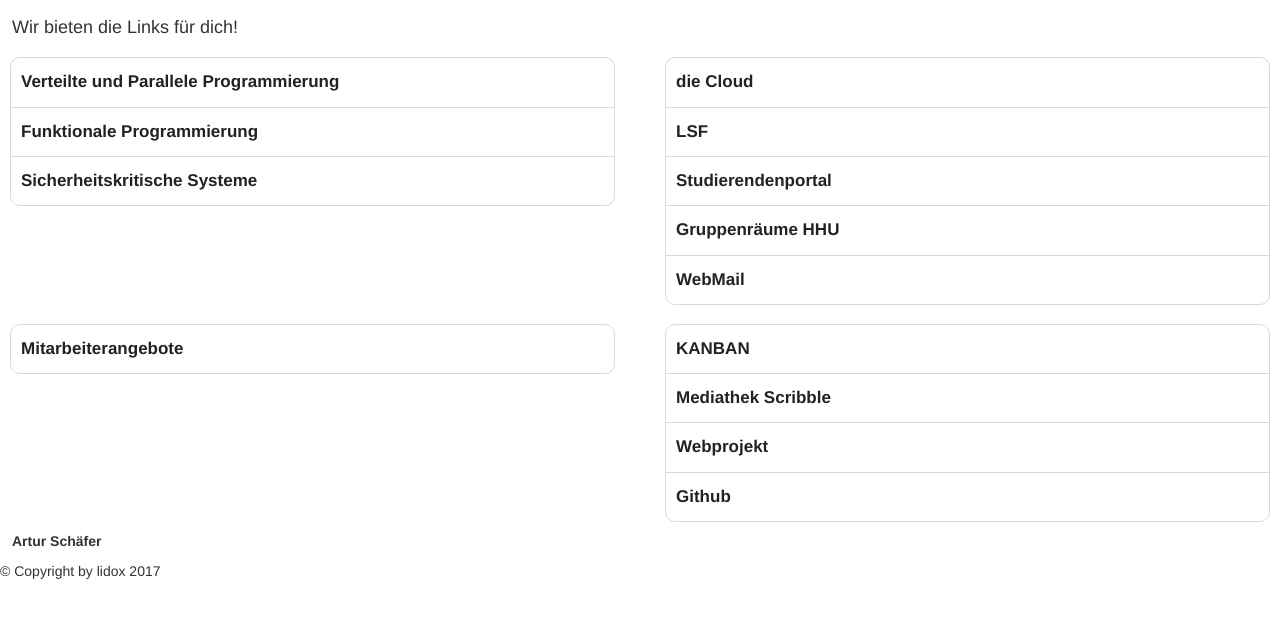
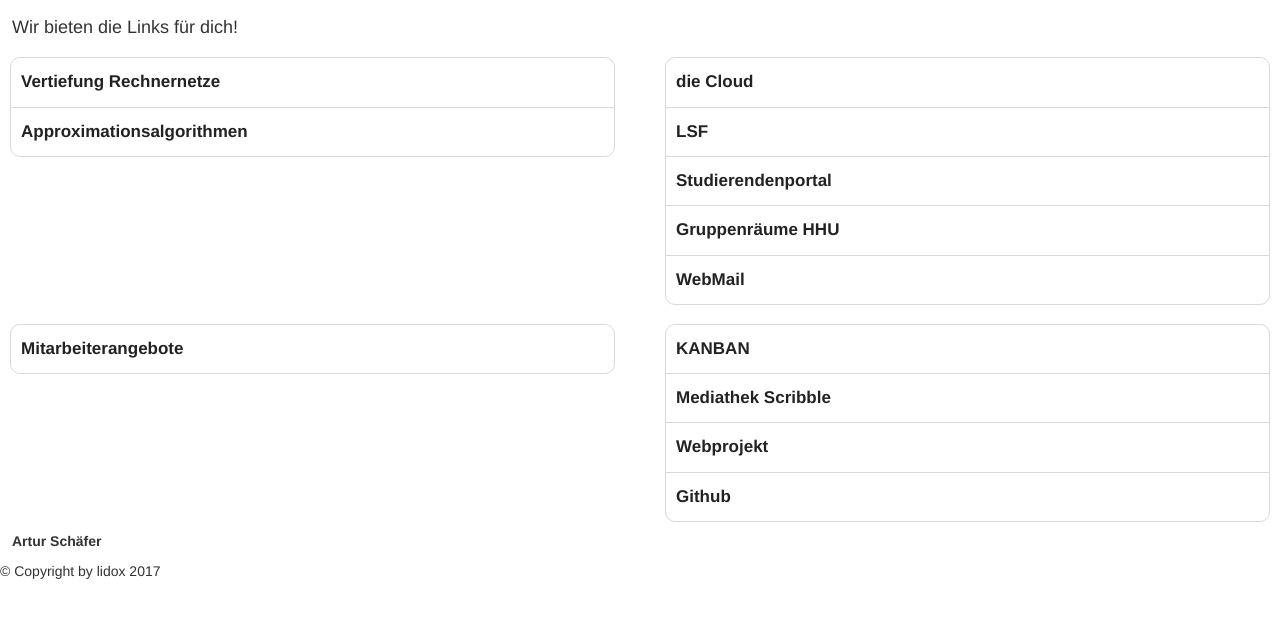
Before and after one commit to lidox/lidox.github.io, a plain HTML site: page index.html in a window 1280 px wide. Shown: the part 137-754 px from the top of the page. Drawn offline with Linux system fonts and the light colour scheme.

Commit message:
Update index.html

```diff
--- a/index.html
+++ b/index.html
@@ -54,13 +54,10 @@
 				<div class="col-md-6">
 					<ul>
 						<li>
-							<a href="http://www.cs.hhu.de/lehrstuehle-und-arbeitsgruppen/betriebssysteme/lehre-und-abschlussarbeiten/fruehere-lehrveranstaltungen/vorlesungen/ss-2016/verteilte-und-parallele-programmierung.html">Verteilte und Parallele Programmierung</a>
+							<a href="http://www.cn.hhu.de/lehre-und-abschlussarbeiten/fruehere-lehrveranstaltungen/vorlesungen/ws-20132014/halbmodul-vertiefung-rechnernetze.html">Vertiefung Rechnernetze</a>
 						</li>
 						<li>
-							<a href="http://www.cs.hhu.de/lehrstuehle-und-arbeitsgruppen/softwaretechnik-und-programmiersprachen/lehre-und-abschlussarbeiten/aktuelle-lehrveranstaltungen/halbmodul-funktionale-programmierung.html">Funktionale Programmierung </a>
-						</li>
-						<li>
-							<a href="http://www.cs.hhu.de/lehrstuehle-und-arbeitsgruppen/softwaretechnik-und-programmiersprachen/lehre-und-abschlussarbeiten/aktuelle-lehrveranstaltungen/halbmodul-sicherheitskritische-systeme.html">Sicherheitskritische Systeme</a>
+							<a href="http://www.cs.hhu.de/lehrstuehle-und-arbeitsgruppen/algorithmen-fuer-schwere-probleme/lehre-und-abschlussarbeiten/aktuelle-lehrveranstaltungen.html">Approximationsalgorithmen</a>
 						</li>
 					</ul>
 				</div>
```
